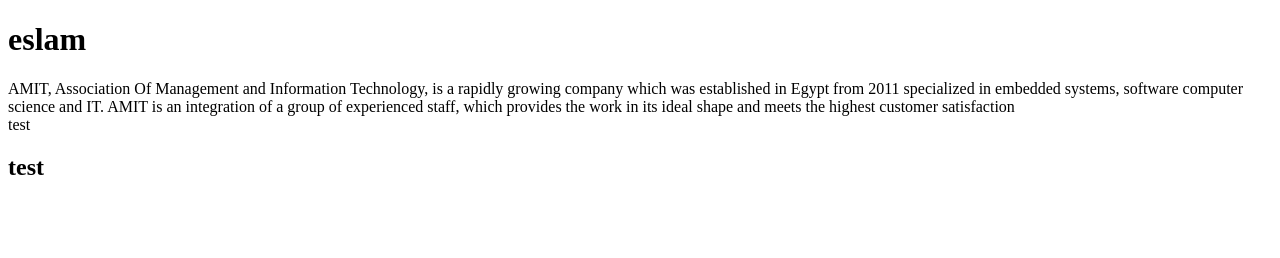
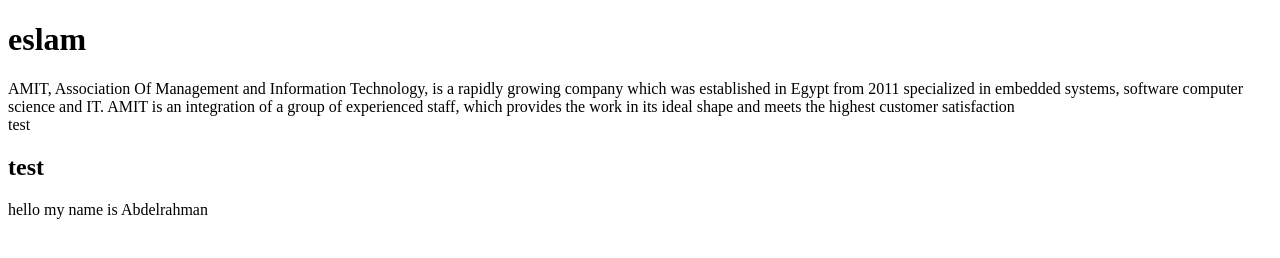
Before and after one commit to devmohamedamr/php90, a plain HTML site: page index.html in a window 1280 px wide. Drawn offline with Linux system fonts and the light colour scheme.

Commit message:
Abdelrahman

```diff
--- a/index.html
+++ b/index.html
@@ -12,5 +12,6 @@
     </div>
     <div>test</div>
     <h2>test</h2>
+    <p>hello my name is Abdelrahman</p>
 </body>
 </html>
```
